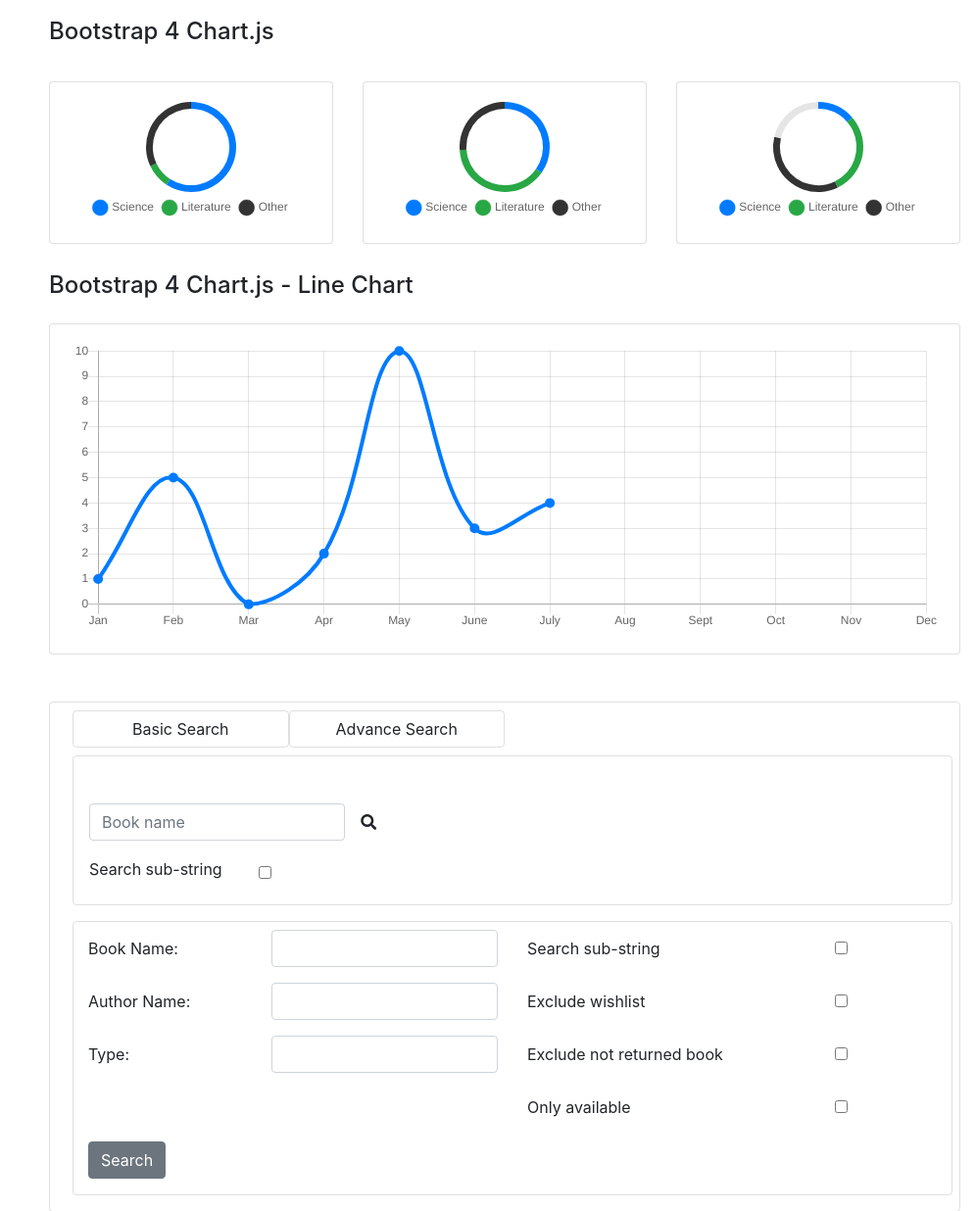
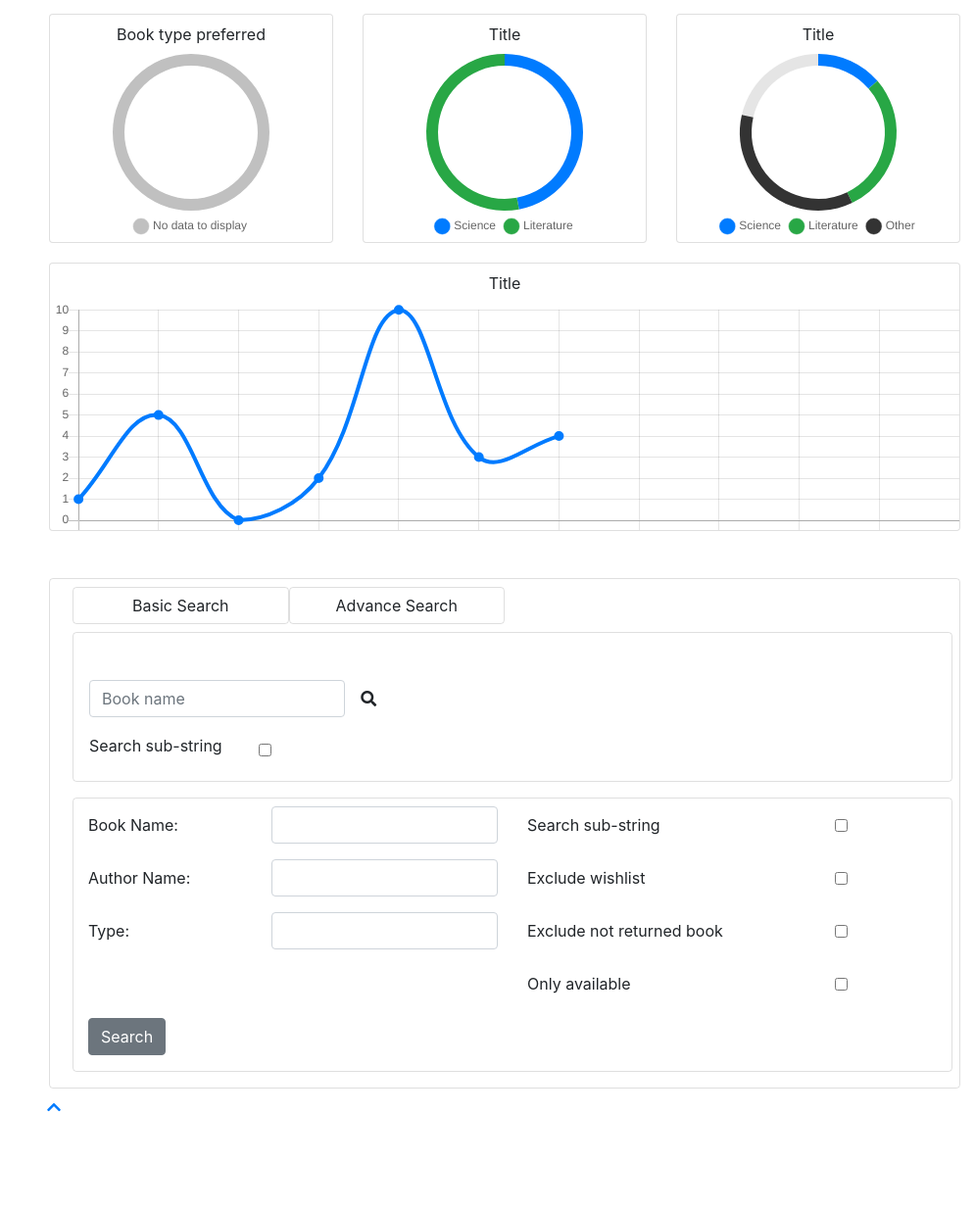
Before and after one commit to marcupalii/library-management., a Flask app: template app/templates/account.html in a window 1280 px wide. Shown: the part 58-1294 px from the top of the page at 98% size, without its empty margins (285-1280 px from the left). After the commit the page ends 1192 px from the top, so only its background shows below. Run offline with Flask 2, Linux system fonts and the light colour scheme; the template is opened without the code that fills it: values that come from a table or form of the project are taken from there, others are empty; some libraries are stand-ins or nearby versions.

Commit message:
working on statistics accout page

```diff
--- a/app/static/css/account.css
+++ b/app/static/css/account.css
@@ -30,3 +30,27 @@
     margin-left: 0;
     margin-right: 0;
 }
+
+.no-padding {
+    padding: 0 !important;
+}
+
+
+
+
+
+.chartWrapper {
+ position: relative;
+}
+
+.chartWrapper > canvas {
+  position: absolute;
+  left: 0;
+  top: 0;
+  pointer-events: none;
+}
+
+.chartAreaWrapper {
+  min-width: 600px;
+  overflow-x: scroll!important;
+}
--- a/app/static/js/account_statistics.js
+++ b/app/static/js/account_statistics.js
@@ -1,45 +1,78 @@
 $(function () {
+
     var colors = ['#007bff', '#28a745', '#333333', '#c3e6cb', '#dc3545', '#6c757d'];
 
-    /* 3 donut charts */
+    function create_books_type_statistics_circle() {
+        let donutOpt = {
+            cutoutPercentage: 85,
+            legend: {position: 'bottom', padding: 5, labels: {pointStyle: 'circle', usePointStyle: true}}
+        };
+        var grey = '#C0C0C0';
+        let label_types = [];
+        let data_types = [];
+        $.each($('.statitics-type'), function () {
+            label_types.push($(this).attr("id"));
+            data_types.push($(this).text().trim());
+        });
+        var chDonutData1 = NaN;
+        if (data_types.length !== 0) {
+            chDonutData1 = {
+                labels: label_types,
+                datasets: [
+                    {
+                        backgroundColor: colors.slice(0, 3),
+                        borderWidth: 0,
+                        data: data_types
+                    }
+                ]
+            };
+        } else {
+            chDonutData1 = {
+                labels: ["No data to display"],
+                datasets: [
+                    {
+                        backgroundColor: grey,
+                        borderWidth: 0,
+                        fillColor: grey,
+                        data: [100]
+                    }
+                ]
+            };
+        }
+
+
+        var chDonut1 = document.getElementById("chDonut1");
+        chDonut1.height = 200;
+        if (chDonut1) {
+            new Chart(chDonut1, {
+                type: 'pie',
+                data: chDonutData1,
+                options: donutOpt
+            });
+        }
+    }
+
+
+    create_books_type_statistics_circle();
+
     var donutOptions = {
         cutoutPercentage: 85,
         legend: {position: 'bottom', padding: 5, labels: {pointStyle: 'circle', usePointStyle: true}}
     };
 
-// donut 1
-    var chDonutData1 = {
-        labels: ['Science', 'Literature', 'Other'],
+// donut 2
+    var chDonutData2 = {
+        labels: ['Science', 'Literature'],
         datasets: [
             {
                 backgroundColor: colors.slice(0, 3),
                 borderWidth: 0,
-                data: [74, 11, 40]
-            }
-        ]
-    };
-
-    var chDonut1 = document.getElementById("chDonut1");
-    if (chDonut1) {
-        new Chart(chDonut1, {
-            type: 'pie',
-            data: chDonutData1,
-            options: donutOptions
-        });
-    }
-
-// donut 2
-    var chDonutData2 = {
-        labels: ['Science', 'Literature', 'Other'],
-        datasets: [
-            {
-                backgroundColor: colors.slice(0, 3),
-                borderWidth: 0,
-                data: [40, 45, 30]
+                data: [40, 45]
             }
         ]
     };
     var chDonut2 = document.getElementById("chDonut2");
+    chDonut2.height = 200;
     if (chDonut2) {
         new Chart(chDonut2, {
             type: 'pie',
@@ -60,6 +93,7 @@ $(function () {
         ]
     };
     var chDonut3 = document.getElementById("chDonut3");
+    chDonut3.height = 200;
     if (chDonut3) {
         new Chart(chDonut3, {
             type: 'pie',
@@ -72,7 +106,39 @@ $(function () {
     var colors = ['#007bff', '#28a745', '#333333', '#c3e6cb', '#dc3545', '#6c757d'];
 
     /* large line chart */
-    var chLine = document.getElementById("chLine");
+    // var chLine = document.getElementById("chLine");
+    // var chartData = {
+    //     labels: ["Jan", "Feb", "Mar", "Apr", "May", "June", "July", "Aug", "Sept", "Oct", "Nov", "Dec"],
+    //     datasets: [{
+    //         data: [1, 5, 0, 2, 10, 3, 4],
+    //         backgroundColor: 'transparent',
+    //         borderColor: colors[0],
+    //         borderWidth: 4,
+    //         pointBackgroundColor: colors[0]
+    //     }]
+    // };
+    //
+
+    // if (chLine) {
+    //     new Chart(chLine, {
+    //         type: 'line',
+    //         data: chartData,
+    //         options: {
+    //             scales: {
+    //                 yAxes: [{
+    //                     ticks: {
+    //                         beginAtZero: false
+    //                     }
+    //                 }]
+    //             },
+    //             legend: {
+    //                 display: false
+    //             }
+    //         }
+    //     });
+    // }
+
+    function line_chart() {
         var chartData = {
             labels: ["Jan", "Feb", "Mar", "Apr", "May", "June", "July", "Aug", "Sept", "Oct", "Nov", "Dec"],
             datasets: [{
@@ -84,23 +150,78 @@ $(function () {
             }]
         };
 
-    if (chLine) {
-        new Chart(chLine, {
+        var rectangleSet = false;
+
+        var canvasTest = $('#chart-Test');
+        var chartTest = new Chart(canvasTest, {
             type: 'line',
             data: chartData,
+            maintainAspectRatio: false,
+            responsive: true,
             options: {
+                tooltips: {
+                    titleFontSize: 0,
+                    titleMarginBottom: 0,
+                    bodyFontSize: 12
+                },
+                legend: {
+                    display: false
+                },
                 scales: {
+                    xAxes: [{
+                        ticks: {
+                            fontSize: 12,
+                            display: false
+                        }
+                    }],
                     yAxes: [{
                         ticks: {
-                            beginAtZero: false
+                            fontSize: 12,
+                            beginAtZero: true
                         }
                     }]
                 },
-                legend: {
-                    display: false
+                animation: {
+                    onComplete: function () {
+                        if (!rectangleSet) {
+                            var scale = window.devicePixelRatio;
+
+                            var sourceCanvas = chartTest.chart.canvas;
+                            var copyWidth = chartTest.scales['y-axis-0'].width - 10;
+                            var copyHeight = chartTest.scales['y-axis-0'].height + chartTest.scales['y-axis-0'].top + 10;
+
+                            var targetCtx = document.getElementById("axis-Test").getContext("2d");
+
+                            targetCtx.scale(scale, scale);
+                            targetCtx.canvas.width = copyWidth * scale;
+                            targetCtx.canvas.height = copyHeight * scale;
+
+                            targetCtx.canvas.style.width = `${copyWidth}px`;
+                            targetCtx.canvas.style.height = `${copyHeight}px`;
+                            targetCtx.drawImage(sourceCanvas, 0, 0, copyWidth * scale, copyHeight * scale, 0, 0, copyWidth * scale, copyHeight * scale);
+
+                            var sourceCtx = sourceCanvas.getContext('2d');
+
+                            // Normalize coordinate system to use css pixels.
+
+                            sourceCtx.clearRect(0, 0, copyWidth * scale, copyHeight * scale);
+                            rectangleSet = true;
+                        }
+                    },
+                    onProgress: function () {
+                        if (rectangleSet === true) {
+                            var copyWidth = chartTest.scales['y-axis-0'].width;
+                            var copyHeight = chartTest.scales['y-axis-0'].height + chartTest.scales['y-axis-0'].top + 10;
+
+                            var sourceCtx = chartTest.chart.canvas.getContext('2d');
+                            sourceCtx.clearRect(0, 0, copyWidth, copyHeight);
+                        }
+                    }
                 }
             }
         });
     }
 
+    line_chart();
+
 });
--- a/app/templates/account.html
+++ b/app/templates/account.html
@@ -25,29 +25,33 @@
     <div id="calendar"></div>
 
     <div class="container-fluid">
-        <div class="row my-3">
-            <div class="col">
-                <h4>Bootstrap 4 Chart.js</h4>
-            </div>
-        </div>
         <div class="row py-2">
-            <div class="col-md-4 py-1">
+            <div class="col-sm-4 py-1">
                 <div class="card">
-                    <div class="card-body">
+                    <div class="d-flex justify-content-center align-items-center p-2">
+                        Book type preferred
+                    </div>
+                    <div class="card-body no-padding">
                         <canvas id="chDonut1"></canvas>
                     </div>
                 </div>
             </div>
-            <div class="col-md-4 py-1">
+            <div class="col-sm-4 py-1">
                 <div class="card">
-                    <div class="card-body">
+                    <div class="d-flex justify-content-center align-items-center p-2">
+                        Title
+                    </div>
+                    <div class="card-body no-padding">
                         <canvas id="chDonut2"></canvas>
                     </div>
                 </div>
             </div>
-            <div class="col-md-4 py-1">
+            <div class="col-sm-4 py-1">
                 <div class="card">
-                    <div class="card-body">
+                    <div class="d-flex justify-content-center align-items-center p-2">
+                        Title
+                    </div>
+                    <div class="card-body no-padding">
                         <canvas id="chDonut3"></canvas>
                     </div>
                 </div>
@@ -55,17 +59,23 @@
         </div>
     </div>
     <div class="container-fluid">
-        <div class="row my-3">
-            <div class="col">
-                <h4>Bootstrap 4 Chart.js - Line Chart</h4>
-            </div>
-        </div>
         <div class="row my-2">
             <div class="col-md-12">
                 <div class="card">
-                    <div class="card-body">
-                        <canvas id="chLine" height="100"></canvas>
+                    <div class="d-flex justify-content-center align-items-center p-2">
+                        Title
                     </div>
+                    <div class="chartWrapper">
+                        <div class="chartAreaWrapper">
+                            <div class="chartAreaWrapper2">
+                                <canvas id="chart-Test" height="300" width="1200"></canvas>
+                            </div>
+                        </div>
+                        <canvas id="axis-Test" height="300" width="0"></canvas>
+                    </div>
+                    {#                    <div class="card-body">#}
+                    {#                        <canvas id="chLine" height="100"></canvas>#}
+                    {#                    </div>#}
                 </div>
             </div>
         </div>
@@ -200,7 +210,11 @@
     <div class="btn btn-default"><a href="#jump-here"><i class="fa fa-chevron-up"></i></a>
     </div>
 
-
+    <div class="hidden-content">
+        {% for key in statistics_books_type.keys() %}
+            <div class="statitics-type" id="{{ key }}">{{ statistics_books_type[key] }}</div>
+        {% endfor %}
+    </div>
 
 {% endblock %}
 
```
Also changed, not shown: app/models.py (+82 -72 lines), app/routes/account.py (+41 -20 lines). Lines whose indentation alone changed are shown as unchanged.
